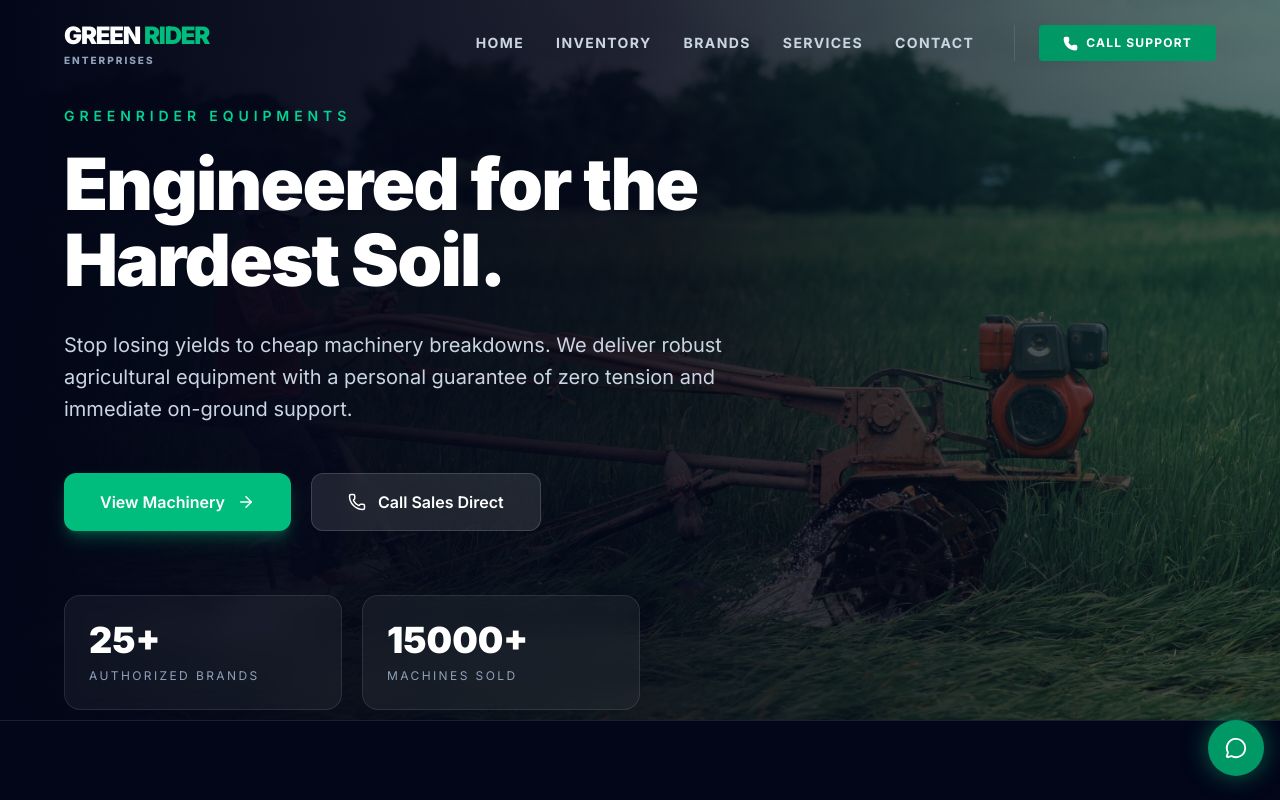
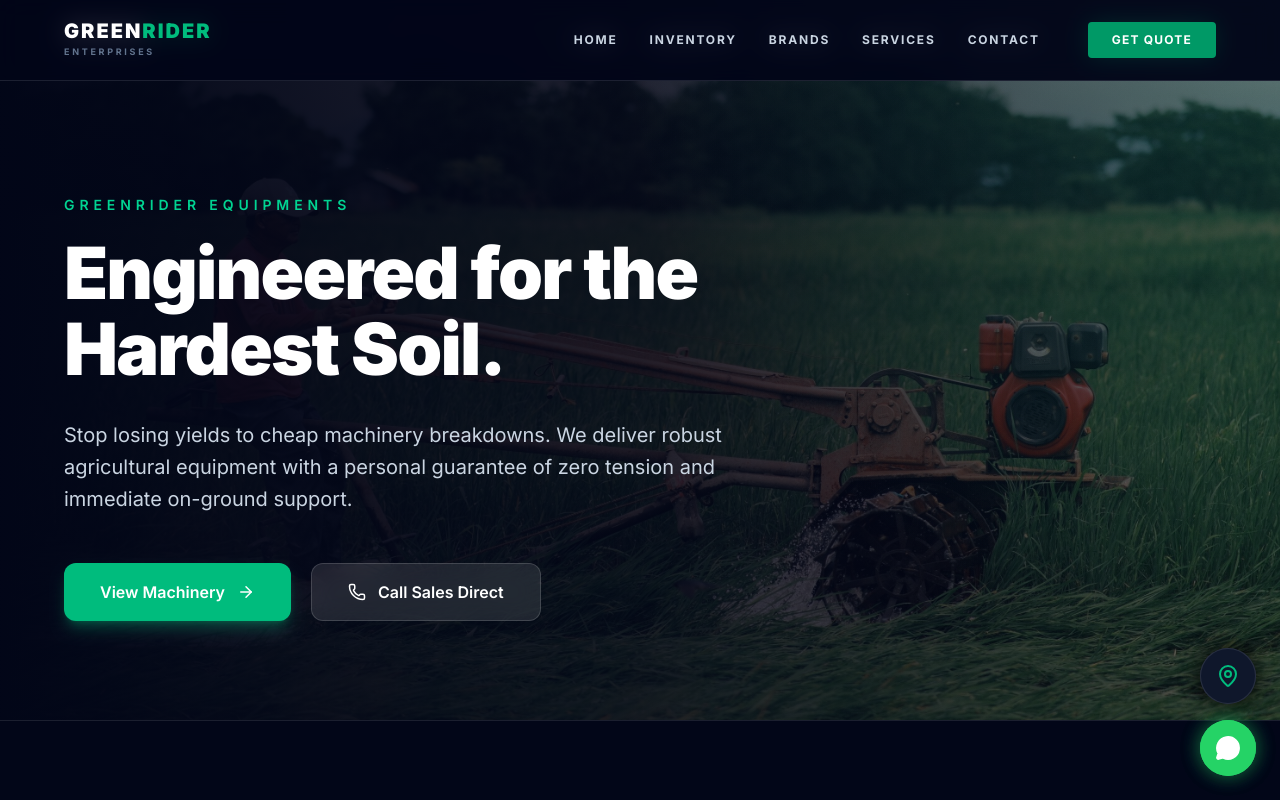
Before and after one commit to pramodbmgowda/Enterprise-portfo, a Next.js app: page / in a window 1280 px wide. Shown: the top 800 px of the page. Built offline with nearby package versions, Linux system fonts and the light colour scheme.

Commit message:
update 4

```diff
--- a/src/app/globals.css
+++ b/src/app/globals.css
@@ -13,34 +13,35 @@
   --font-mono: var(--font-geist-mono);
 }
 
+/* 1. HTML handles the scrolling mechanics ONLY */
+html {
+  scroll-behavior: smooth;
+  scroll-padding-top: 100px; /* Keeps navbar from covering section titles */
+}
+
+/* 2. BODY handles the layout boundaries */
 body {
   background: var(--background);
   color: var(--foreground);
   font-family: Arial, Helvetica, sans-serif;
-  overflow-x: hidden;
-  scroll-behavior: smooth;
   -webkit-font-smoothing: antialiased;
   -moz-osx-font-smoothing: grayscale;
-  -webkit-text-size-adjust: 100%;
+
+  /* Prevent mobile horizontal scrolling safely */
+  width: 100%;
+  max-width: 100%;
+  overflow-x: hidden;
+  position: relative;
 }
 
 * {
   -webkit-tap-highlight-color: transparent;
-  box-sizing: border-box; /* Highly recommended safety net for padding blowouts */
+  box-sizing: border-box;
 }
 
-/* Improve touch targets — minimum 44px for buttons only */
 button {
   min-height: 44px;
   min-width: 44px;
-}
-
-/* THE FIX: Replaced 100vw with 100% and added absolute containment */
-html, body {
-  overflow-x: hidden;
-  max-width: 100%;
-  width: 100%;
-  position: relative;
 }
 
 @supports (padding-bottom: env(safe-area-inset-bottom)) {
--- a/src/app/layout.tsx
+++ b/src/app/layout.tsx
@@ -1,6 +1,11 @@
 import type { Metadata } from 'next';
 import { Inter } from 'next/font/google';
 import './globals.css';
+
+// Import global UI components
+import { Navbar } from "@/components/layout/Navbar";
+import { Footer } from "@/components/layout/Footer";
+import { FloatingActions } from "@/components/ui/FloatingActions";
 
 const inter = Inter({ subsets: ['latin'] });
 
@@ -120,11 +125,24 @@ export default function RootLayout({
       <body
         className={`${inter.className} bg-slate-950 text-slate-100 antialiased`}
       >
+        {/* Schema.org JSON-LD for Local SEO */}
         <script
           type="application/ld+json"
           dangerouslySetInnerHTML={{ __html: JSON.stringify(jsonLd) }}
         />
+
+        {/* Global Navigation */}
+        <Navbar />
+
+        {/* Main Page Content */}
         {children}
+
+        {/* Global Footer */}
+        <Footer />
+
+        {/* Floating Action Buttons (WhatsApp & Map Scroll) */}
+        <FloatingActions />
+
       </body>
     </html>
   );
--- a/src/components/layout/Navbar.tsx
+++ b/src/components/layout/Navbar.tsx
@@ -1,154 +1,146 @@
 "use client";
-import { useState, useEffect } from 'react';
-import { Menu, X, Phone } from 'lucide-react';
-import Link from 'next/link';
-import { SITE_CONFIG } from '@/data/inventory';
+
+import { useState, useEffect } from "react";
+import Link from "next/link";
+import { Menu, X, Phone, MessageCircle } from "lucide-react";
+import { SITE_CONFIG } from "@/data/inventory";
 
 export function Navbar() {
-  const [isScrolled, setIsScrolled] = useState(false);
   const [isOpen, setIsOpen] = useState(false);
 
-  useEffect(() => {
-    const handleScroll = () => setIsScrolled(window.scrollY > 50);
-    window.addEventListener('scroll', handleScroll);
-    return () => window.removeEventListener('scroll', handleScroll);
-  }, []);
-
-  // Prevent body scroll when menu is open
+  // Lock the background scroll when the menu is open
   useEffect(() => {
     if (isOpen) {
-      document.body.style.overflow = 'hidden';
+      document.body.style.overflow = "hidden";
     } else {
-      document.body.style.overflow = '';
+      document.body.style.overflow = "";
     }
-    return () => { document.body.style.overflow = ''; };
+    return () => {
+      document.body.style.overflow = "";
+    };
   }, [isOpen]);
 
+  const waNumber = SITE_CONFIG?.phone?.replace(/\D/g, "") || "919844107053";
+  const waMessage = encodeURIComponent("Hello GreenRider, I am interested in your machinery.");
+
   const navLinks = [
-    { name: 'Home', href: '#home' },
-    { name: 'Inventory', href: '#inventory' },
-    { name: 'Brands', href: '#brands' },
-    { name: 'Services', href: '#features' },
-    { name: 'Contact', href: '#contact' },
+    { label: "Home", href: "/" },
+    { label: "Inventory", href: "/#inventory" },
+    { label: "Brands", href: "/#brands" },
+    { label: "Services", href: "/#services" },
+    { label: "Contact", href: "/#contact" },
   ];
 
   return (
-    <nav className={`fixed w-full z-50 transition-all duration-300 ${
-      isScrolled
-        ? 'bg-slate-950/90 backdrop-blur-md py-3 shadow-2xl shadow-slate-950/50'
-        : 'bg-transparent py-5'
-    }`}>
-      <div className="mx-auto max-w-screen-2xl w-full px-6 sm:px-8 lg:px-12 xl:px-16 flex justify-between items-center">
+    <>
+      {/* Desktop & Mobile Top Bar */}
+      <header className="fixed top-0 left-0 right-0 z-40 border-b border-white/10 bg-slate-950/80 backdrop-blur-md">
+        {/* CRITICAL FIX: Container classes now perfectly match the Hero section */}
+        <div className="mx-auto flex h-20 max-w-screen-2xl w-full items-center justify-between px-6 sm:px-8 lg:px-12 xl:px-16">
 
-        {/* LOGO */}
-        <Link href="/" className="group flex flex-col leading-tight">
-          <div className="flex items-baseline gap-1">
-            <span className="text-xl lg:text-2xl font-black text-white uppercase tracking-tighter group-hover:text-emerald-500 transition-colors">
-              Green
+          {/* Logo */}
+          <Link href="/" className="flex flex-col z-50 relative">
+            <span className="text-xl font-black uppercase tracking-widest text-white leading-none">
+              Green<span className="text-emerald-500">Rider</span>
             </span>
-            <span className="text-xl lg:text-2xl font-black text-emerald-500 uppercase tracking-tighter group-hover:text-white transition-colors">
-              Rider
-            </span>
-          </div>
-          <span className="text-[10px] font-extrabold text-slate-400 tracking-[0.2em] uppercase mt-0.5">
+            <span className="text-[9px] font-bold uppercase tracking-[0.3em] text-slate-500 mt-1">
               Enterprises
             </span>
           </Link>
 
-        {/* Desktop Navigation */}
-        <div className="hidden lg:flex items-center gap-10">
-          <div className="flex gap-8">
-            {navLinks.map((item) => (
+          {/* Desktop Nav */}
+          <nav className="hidden md:flex items-center gap-8">
+            {navLinks.map((link) => (
               <Link
-                key={item.name}
-                href={item.href}
-                className="relative group text-sm font-bold text-slate-300 uppercase tracking-widest transition-colors hover:text-white"
+                key={link.label}
+                href={link.href}
+                className="text-xs font-bold uppercase tracking-[0.15em] text-slate-300 transition-colors hover:text-emerald-400"
               >
-                {item.name}
-                <span className="absolute -bottom-2 left-0 w-0 h-0.5 bg-emerald-500 transition-all duration-300 group-hover:w-full" />
+                {link.label}
               </Link>
             ))}
+            <a
+              href="#contact"
+              className="ml-4 rounded-sm bg-emerald-600 px-6 py-2.5 text-xs font-bold uppercase tracking-widest text-white transition-all hover:bg-emerald-500"
+            >
+              Get Quote
+            </a>
+          </nav>
+
+          {/* Mobile Menu Trigger */}
+          <button
+            onClick={() => setIsOpen(true)}
+            className="p-2 text-white md:hidden"
+            aria-label="Open Menu"
+          >
+            <Menu size={28} />
+          </button>
         </div>
-          <div className="pl-6 border-l border-white/10">
-            <a
-              href={`tel:${SITE_CONFIG.phone.replace(/[^0-9+]/g, '')}`}
-              className="flex items-center gap-2 bg-emerald-600 hover:bg-emerald-500 text-white px-6 py-2.5 rounded-sm font-bold text-xs uppercase tracking-widest transition-all hover:-translate-y-0.5"
+      </header>
+
+      {/* Backdrop (Click to close) */}
+      <div
+        className={`fixed inset-0 z-50 bg-black/60 backdrop-blur-sm transition-opacity duration-300 md:hidden ${
+          isOpen ? "opacity-100" : "opacity-0 pointer-events-none"
+        }`}
+        onClick={() => setIsOpen(false)}
+      />
+
+      {/* Sliding Drawer */}
+      <div
+        className={`fixed right-0 top-0 bottom-0 z-[60] h-[100dvh] w-[85%] max-w-sm bg-slate-950 border-l border-white/10 flex flex-col shadow-2xl transition-transform duration-300 ease-in-out md:hidden ${
+          isOpen ? "translate-x-0" : "translate-x-full"
+        }`}
       >
-              <Phone size={15} fill="currentColor" />
-              <span>Call Support</span>
-            </a>
-          </div>
-        </div>
-
-        {/* Mobile toggle */}
+        {/* Mobile Menu Header */}
+        <div className="flex h-20 items-center justify-between border-b border-white/10 px-6">
+          <span className="text-lg font-black uppercase tracking-widest text-white">
+            Green<span className="text-emerald-500">Rider</span>
+          </span>
           <button
-          onClick={() => setIsOpen(!isOpen)}
-          className="lg:hidden text-white p-2 hover:bg-white/10 rounded-sm transition-colors"
-          aria-label="Toggle menu"
+            onClick={() => setIsOpen(false)}
+            className="p-2 text-slate-400 hover:text-white transition-colors"
+            aria-label="Close Menu"
           >
-          {isOpen ? <X size={26} /> : <Menu size={26} />}
+            <X size={24} />
           </button>
         </div>
 
-      {/* Mobile Menu */}
-      {isOpen && (
-        <>
-          {/* Backdrop — tap to close */}
-          <div
-            className="fixed inset-0 bg-black/60 z-40 lg:hidden"
+        {/* Mobile Links */}
+        <div className="flex-1 overflow-y-auto px-6 py-8 flex flex-col gap-6">
+          {navLinks.map((link) => (
+            <Link
+              key={link.label}
+              href={link.href}
               onClick={() => setIsOpen(false)}
-          />
-
-          {/* Drawer */}
-          <div className="fixed top-0 right-0 h-full w-[80vw] max-w-sm bg-slate-950 border-l border-slate-800 z-50 flex flex-col lg:hidden shadow-2xl">
-            {/* Header */}
-            <div className="flex items-center justify-between px-6 py-5 border-b border-slate-800">
-              <div className="flex items-baseline gap-1">
-                <span className="text-lg font-black text-white uppercase">Green</span>
-                <span className="text-lg font-black text-emerald-500 uppercase">Rider</span>
-              </div>
-              <button
-                onClick={() => setIsOpen(false)}
-                className="p-2 text-slate-400 hover:text-white transition-colors"
+              className="text-lg font-bold uppercase tracking-widest text-slate-300 transition-colors hover:text-emerald-400"
             >
-                <X size={22} />
-              </button>
-            </div>
-
-            {/* Links */}
-            <div className="flex flex-col flex-1 overflow-y-auto px-6 py-8 gap-1">
-              {navLinks.map((item) => (
-                <Link
-                  key={item.name}
-                  href={item.href}
-                  onClick={() => setIsOpen(false)}
-                  className="text-base font-bold text-slate-300 uppercase tracking-widest py-4 border-b border-slate-800/50 active:text-emerald-400 transition-colors"
-                >
-                  {item.name}
+              {link.label}
             </Link>
           ))}
         </div>
 
-            {/* Bottom CTA */}
-            <div className="p-6 border-t border-slate-800 flex flex-col gap-3">
+        {/* Mobile Action Buttons */}
+        <div className="border-t border-white/10 p-6 flex flex-col gap-3 bg-slate-900/50 pb-safe">
           <a
-                href={`tel:${SITE_CONFIG.phone.replace(/[^0-9+]/g, '')}`}
-                className="flex items-center justify-center gap-2 bg-emerald-600 text-white py-4 font-black uppercase tracking-widest rounded-sm text-sm"
+            href={`tel:${SITE_CONFIG?.phone?.replace(/[^0-9+]/g, "") || "+919844107053"}`}
+            className="flex w-full items-center justify-center gap-3 rounded-sm bg-emerald-600 py-4 text-xs font-black uppercase tracking-widest text-white transition-colors hover:bg-emerald-500"
           >
-                <Phone size={16} fill="currentColor" /> Call Now
+            <Phone size={16} />
+            Call Now
           </a>
+
           <a
-                href={`https://wa.me/${SITE_CONFIG.phone.replace(/[^0-9]/g, '')}?text=${encodeURIComponent('Namaskara, I am interested in your machines.')}`}
+            href={`https://wa.me/${waNumber}?text=${waMessage}`}
             target="_blank"
             rel="noopener noreferrer"
-                className="flex items-center justify-center gap-2 bg-[#25D366] text-white py-4 font-black uppercase tracking-widest rounded-sm text-sm"
+            className="flex w-full items-center justify-center gap-3 rounded-sm bg-[#25D366] py-4 text-xs font-black uppercase tracking-widest text-white transition-colors hover:bg-[#20bd5a]"
           >
+            <MessageCircle size={16} />
             WhatsApp Us
           </a>
         </div>
       </div>
     </>
-      )}
-    </nav>
   );
 }
--- a/src/components/sections/Hero.tsx
+++ b/src/components/sections/Hero.tsx
@@ -3,7 +3,7 @@
 import { motion } from "framer-motion";
 import { ArrowRight, Phone } from "lucide-react";
 import Image from "next/image";
-import { STATS, SITE_CONFIG } from "@/data/inventory";
+import { SITE_CONFIG } from "@/data/inventory";
 
 export function Hero() {
   return (
@@ -68,23 +68,6 @@ export function Hero() {
               Call Sales Direct
             </a>
           </div>
-
-          <div className="grid grid-cols-2 gap-3 sm:gap-5 mt-12 sm:mt-16 max-w-xl">
-            {STATS.slice(0, 2).map((stat, index) => (
-              <motion.div
-                key={index}
-                whileHover={{ y: -4 }}
-                className="rounded-2xl border border-white/10 bg-white/5 backdrop-blur-md p-4 sm:p-6"
-              >
-                <h2 className="text-3xl sm:text-4xl font-black text-white">
-                  {stat.value}
-                </h2>
-                <p className="mt-2 uppercase tracking-[0.05em] sm:tracking-[0.2em] text-[10px] sm:text-xs text-slate-400 leading-snug">
-                  {stat.label}
-                </p>
-              </motion.div>
-            ))}
-          </div>
         </motion.div>
       </div>
     </section>
--- a/src/components/ui/FloatingActions.tsx
+++ b/src/components/ui/FloatingActions.tsx
@@ -1,83 +1,46 @@
 "use client";
 
-import { useState } from "react";
-import { Phone, X, MessageCircle } from "lucide-react";
-import { motion, AnimatePresence } from "framer-motion";
-import { SITE_CONFIG, OWNER } from "@/data/inventory";
-
-const WHATSAPP_MESSAGE = encodeURIComponent(
-  `Namaskara ${OWNER.name.split(" ")[1]} sir, I am interested in your machines. Can you please share details?`
-);
-const WHATSAPP_URL = `https://wa.me/${SITE_CONFIG.phone.replace(/[^0-9]/g, "")}?text=${WHATSAPP_MESSAGE}`;
+import { MessageCircle, MapPin } from "lucide-react";
+import { SITE_CONFIG } from "@/data/inventory";
 
 export function FloatingActions() {
-  const [open, setOpen] = useState(false);
+  // Format phone number for WhatsApp API (removes spaces/pluses)
+  const waNumber = SITE_CONFIG.phone.replace(/\D/g, "");
+  const waMessage = encodeURIComponent("Hello GreenRider, I am interested in a quotation.");
 
   return (
-    // pb-safe handles iPhone home bar + Android nav gesture zone
-    <div className="fixed bottom-6 right-4 z-50 flex flex-col items-end gap-3 pb-safe">
-      <AnimatePresence>
-        {open && (
-          <>
-            <motion.a
-              href={WHATSAPP_URL}
-              target="_blank"
-              rel="noopener noreferrer"
-              initial={{ opacity: 0, y: 12, scale: 0.85 }}
-              animate={{ opacity: 1, y: 0, scale: 1 }}
-              exit={{ opacity: 0, y: 12, scale: 0.85 }}
-              transition={{ duration: 0.2, delay: 0.05 }}
-              className="flex items-center gap-2.5 bg-[#25D366] text-white pl-4 pr-5 py-3.5 rounded-full shadow-lg font-bold text-sm uppercase tracking-widest"
-            >
-              <MessageCircle size={18} fill="white" stroke="none" />
-              WhatsApp
-            </motion.a>
+    <div className="fixed bottom-6 right-6 z-50 flex flex-col gap-4 items-center">
 
-            <motion.a
-              href={`tel:${SITE_CONFIG.phone.replace(/[^0-9+]/g, "")}`}
-              initial={{ opacity: 0, y: 12, scale: 0.85 }}
-              animate={{ opacity: 1, y: 0, scale: 1 }}
-              exit={{ opacity: 0, y: 12, scale: 0.85 }}
-              transition={{ duration: 0.2 }}
-              className="flex items-center gap-2.5 bg-emerald-600 text-white pl-4 pr-5 py-3.5 rounded-full shadow-lg font-bold text-sm uppercase tracking-widest"
-            >
-              <Phone size={18} fill="white" stroke="none" />
-              {SITE_CONFIG.phone}
-            </motion.a>
-          </>
-        )}
-      </AnimatePresence>
+      {/* Scroll to Contact / Lead Capture Button */}
+      <a
+        href="#contact"
+        aria-label="View Location and Request Quote"
+        className="group relative flex h-14 w-14 items-center justify-center rounded-full bg-slate-900 border border-white/10 text-white shadow-[0_0_20px_rgba(0,0,0,0.5)] transition-all hover:scale-110 hover:border-emerald-500/50"
+      >
+        <MapPin size={24} className="text-emerald-500 group-hover:text-emerald-400 transition-colors" />
 
-      <motion.button
-        onClick={() => setOpen(!open)}
-        whileTap={{ scale: 0.92 }}
-        className="w-14 h-14 rounded-full bg-emerald-600 hover:bg-emerald-500 text-white flex items-center justify-center shadow-[0_0_25px_rgba(16,185,129,0.5)] transition-all"
-        aria-label="Contact us"
+        {/* Tooltip (Visible on Desktop hover only) */}
+        <span className="absolute right-full mr-4 whitespace-nowrap rounded bg-slate-800 px-3 py-1.5 text-[10px] font-bold uppercase tracking-widest text-white opacity-0 transition-opacity group-hover:opacity-100 pointer-events-none md:block hidden">
+          Location & Quote
+        </span>
+      </a>
+
+      {/* WhatsApp Button */}
+      <a
+        href={`https://wa.me/91${waNumber}?text=${waMessage}`}
+        target="_blank"
+        rel="noopener noreferrer"
+        aria-label="Chat on WhatsApp"
+        className="group relative flex h-14 w-14 items-center justify-center rounded-full bg-[#25D366] text-white shadow-[0_0_20px_rgba(37,211,102,0.3)] transition-all hover:scale-110 hover:bg-[#20bd5a]"
       >
-        <AnimatePresence mode="wait">
-          {open ? (
-            <motion.div
-              key="close"
-              initial={{ rotate: -90, opacity: 0 }}
-              animate={{ rotate: 0, opacity: 1 }}
-              exit={{ rotate: 90, opacity: 0 }}
-              transition={{ duration: 0.15 }}
-            >
-              <X size={22} />
-            </motion.div>
-          ) : (
-            <motion.div
-              key="open"
-              initial={{ rotate: 90, opacity: 0 }}
-              animate={{ rotate: 0, opacity: 1 }}
-              exit={{ rotate: -90, opacity: 0 }}
-              transition={{ duration: 0.15 }}
-            >
-              <MessageCircle size={22} />
-            </motion.div>
-          )}
-        </AnimatePresence>
-      </motion.button>
+        <MessageCircle size={26} className="fill-current" />
+
+        {/* Tooltip (Visible on Desktop hover only) */}
+        <span className="absolute right-full mr-4 whitespace-nowrap rounded bg-slate-800 px-3 py-1.5 text-[10px] font-bold uppercase tracking-widest text-white opacity-0 transition-opacity group-hover:opacity-100 pointer-events-none md:block hidden">
+          Chat Support
+        </span>
+      </a>
+
     </div>
   );
 }
```
Lines whose indentation alone changed are shown as unchanged.
